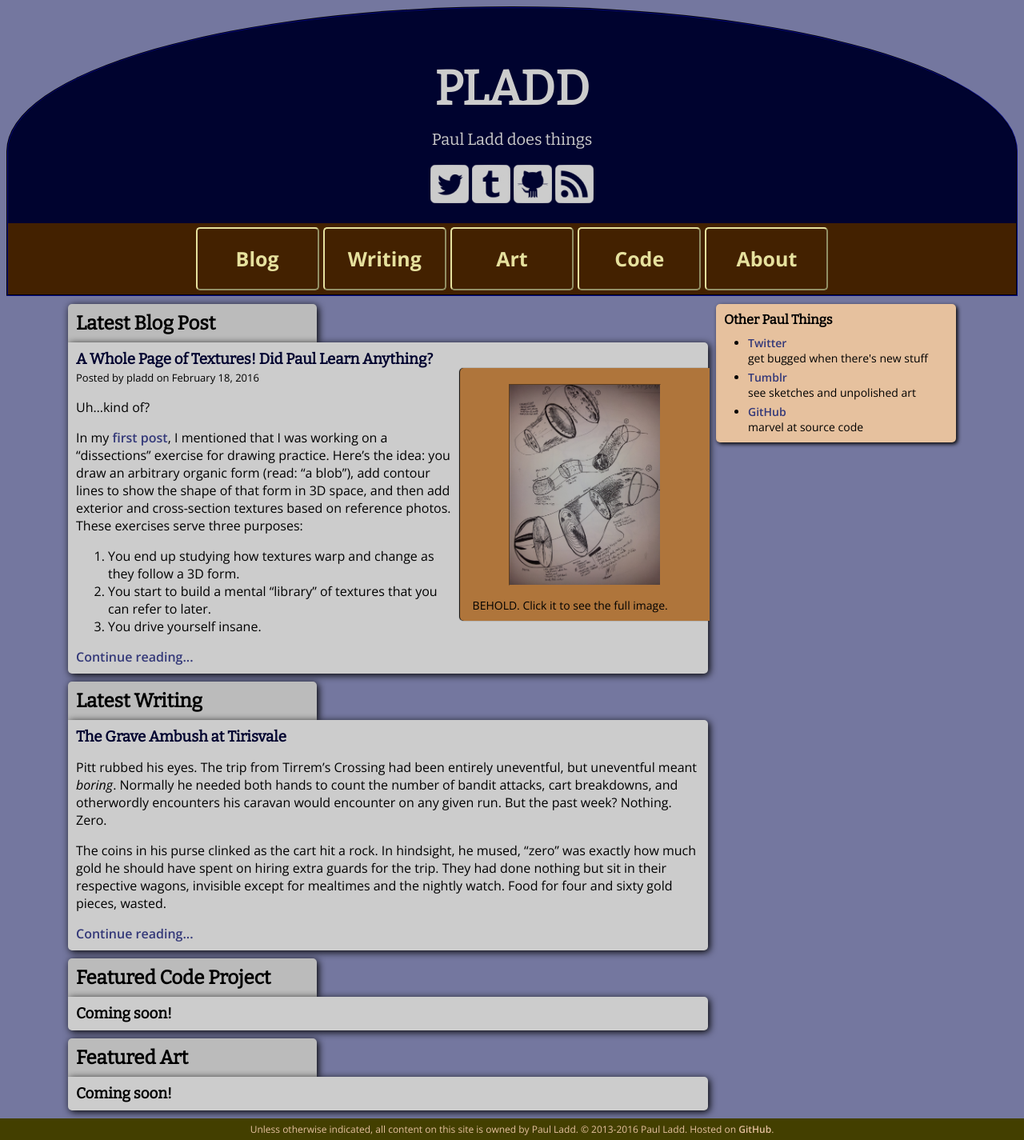
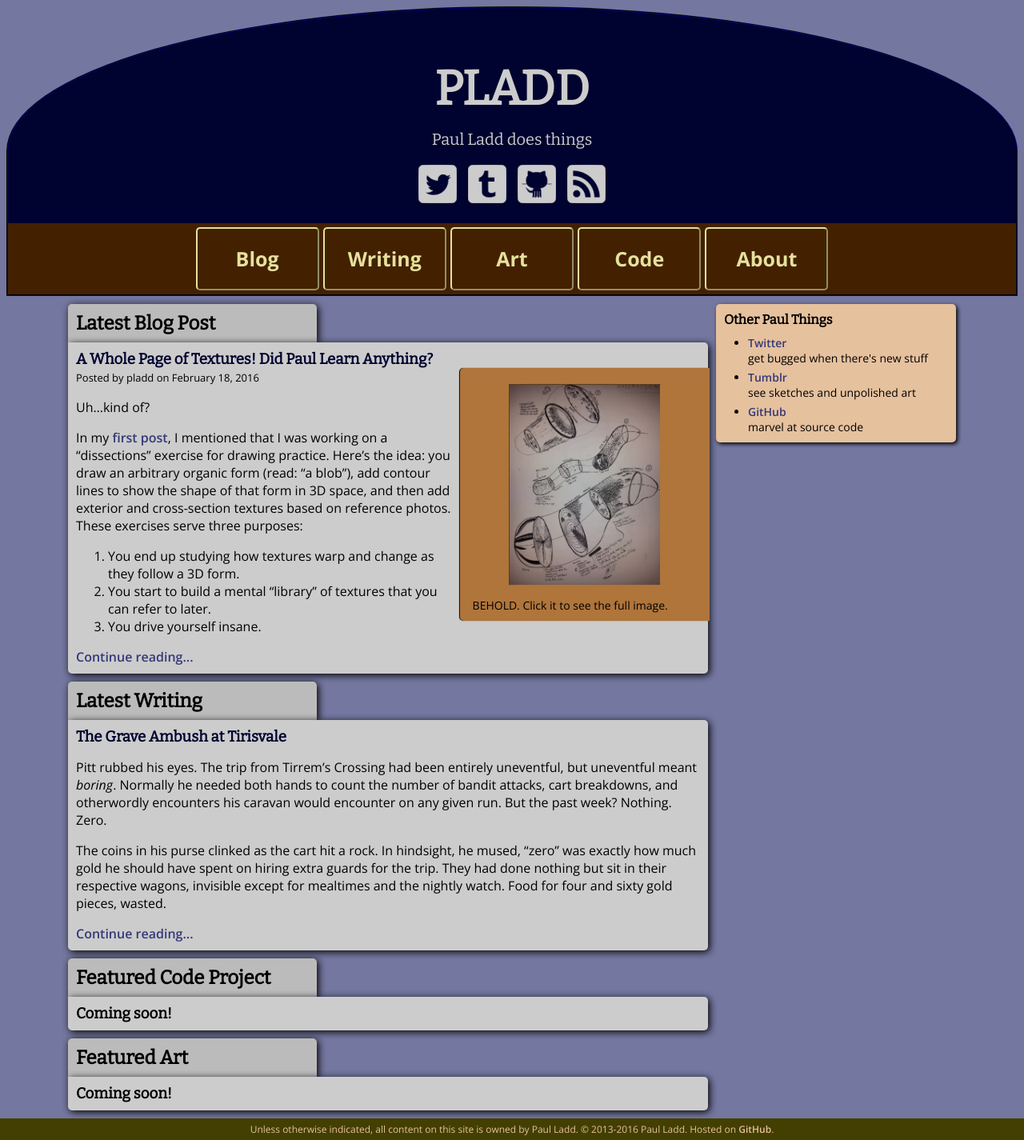
Before and after one commit to itspladd/personal-website-old, a Jekyll site: the page built from index.html, in a window 1280 px wide. Shown: the whole page at 80% size. Built offline with Jekyll 4.4.1, drawn with Linux system fonts in a browser that asks for light colours.

Commit message:
Added socialbutton class

```diff
--- a/_layouts/default.html
+++ b/_layouts/default.html
@@ -42,10 +42,10 @@
         <header>
             <h1 class="main-title"><a class="main-title" href="{{ site.url }}/">PLADD</a></h1>
             <p id="intro-string">&nbsp;<p>
-            <a href="https://twitter.com/itspladd" target="blank"><img src="{{ site.url }}/assets/twitter-48.png" alt="Follow me on twitter!" /></a>
-            <a href="http://pladddraws.tumblr.com/" target="blank"><img src="{{ site.url }}/assets/tumblr-48.png" alt="Follow me on tumblr!" /></a>
-            <a href="https://github.com/itspladd/" target="blank"><img src="{{ site.url }}/assets/github-48.png" alt="Fork me on GitHub!" /></a>
-            <a href="http://feeds.feedburner.com/itspladd" target="blank"><img src="{{ site.url }}/assets/rss-48.png" alt="Subscribe to the feed!" /></a>
+            <a class="socialbutton" href="https://twitter.com/itspladd" target="blank"><img src="{{ site.url }}/assets/twitter-48.png" alt="Follow me on twitter!" /></a>
+            <a class="socialbutton" href="http://pladddraws.tumblr.com/" target="blank"><img src="{{ site.url }}/assets/tumblr-48.png" alt="Follow me on tumblr!" /></a>
+            <a class="socialbutton" href="https://github.com/itspladd/" target="blank"><img src="{{ site.url }}/assets/github-48.png" alt="Fork me on GitHub!" /></a>
+            <a class="socialbutton" href="http://feeds.feedburner.com/itspladd" target="blank"><img src="{{ site.url }}/assets/rss-48.png" alt="Subscribe to the feed!" /></a>
             <nav>
                 <a class="navbutton" href="{{ site.url }}/blog">Blog</a>
                 <a class="navbutton" href="{{ site.url }}/writing">Writing</a>
--- a/css/main.css
+++ b/css/main.css
@@ -72,6 +72,10 @@ a.prev-next {
 a.prev-next:hover {
     color: #343979;
     text-decoration: none;
+}
+
+a.socialbutton {
+    margin: 0px 5px 0px 5px;
 }
 
 /*****************************************************/
```
